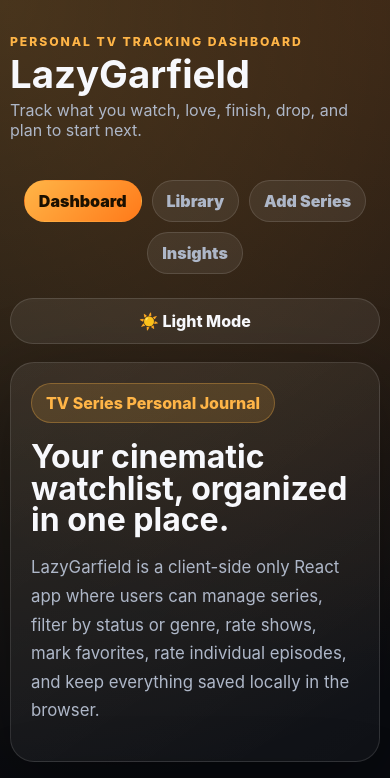
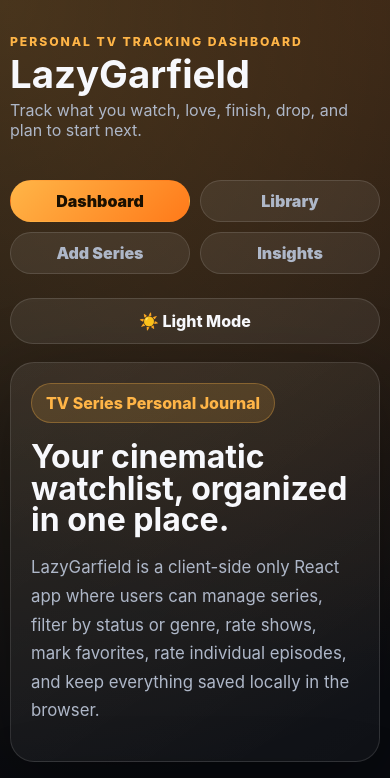
Before and after one commit to crudualexandra/LazyGarfield, a React (Vite) app: page / in a window 390 px wide. Shown: the top 778 px of the page. Built offline with nearby package versions, Linux system fonts and the light colour scheme.

Commit message:
responsive for pages

```diff
--- a/src/styles.css
+++ b/src/styles.css
@@ -1005,6 +1005,18 @@ textarea:focus {
     align-items: stretch;
   }
 
+  .main-nav {
+    justify-content: flex-start;
+  }
+
+  .add-page-layout {
+    grid-template-columns: 1fr;
+  }
+
+  .insights-grid {
+    grid-template-columns: repeat(2, 1fr);
+  }
+
   .hero-section {
     display: block;
   }
@@ -1063,12 +1075,28 @@ textarea:focus {
   .hero-content,
   .filters-section,
   .library-section,
-  .form-section {
+  .form-section,
+  .add-help-panel,
+  .insights-section {
     border-radius: 24px;
     padding: 20px;
   }
 
+  .main-nav {
+    width: 100%;
+    display: grid;
+    grid-template-columns: 1fr 1fr;
+  }
+
+  .nav-button {
+    width: 100%;
+  }
+
   .stats-grid {
+    grid-template-columns: 1fr;
+  }
+
+  .insights-grid {
     grid-template-columns: 1fr;
   }
 
```
Also changed, not shown: 4 other files (tests, documents, lock files or other folders).
